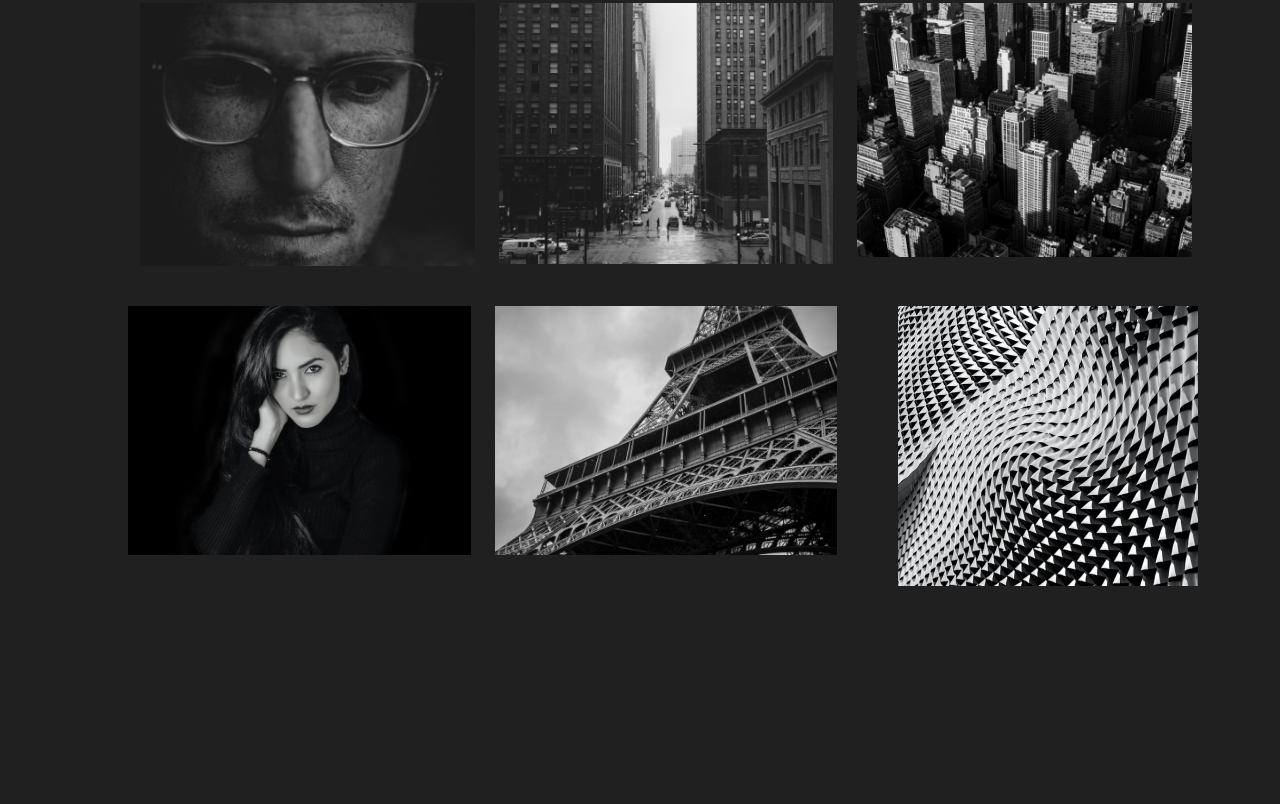
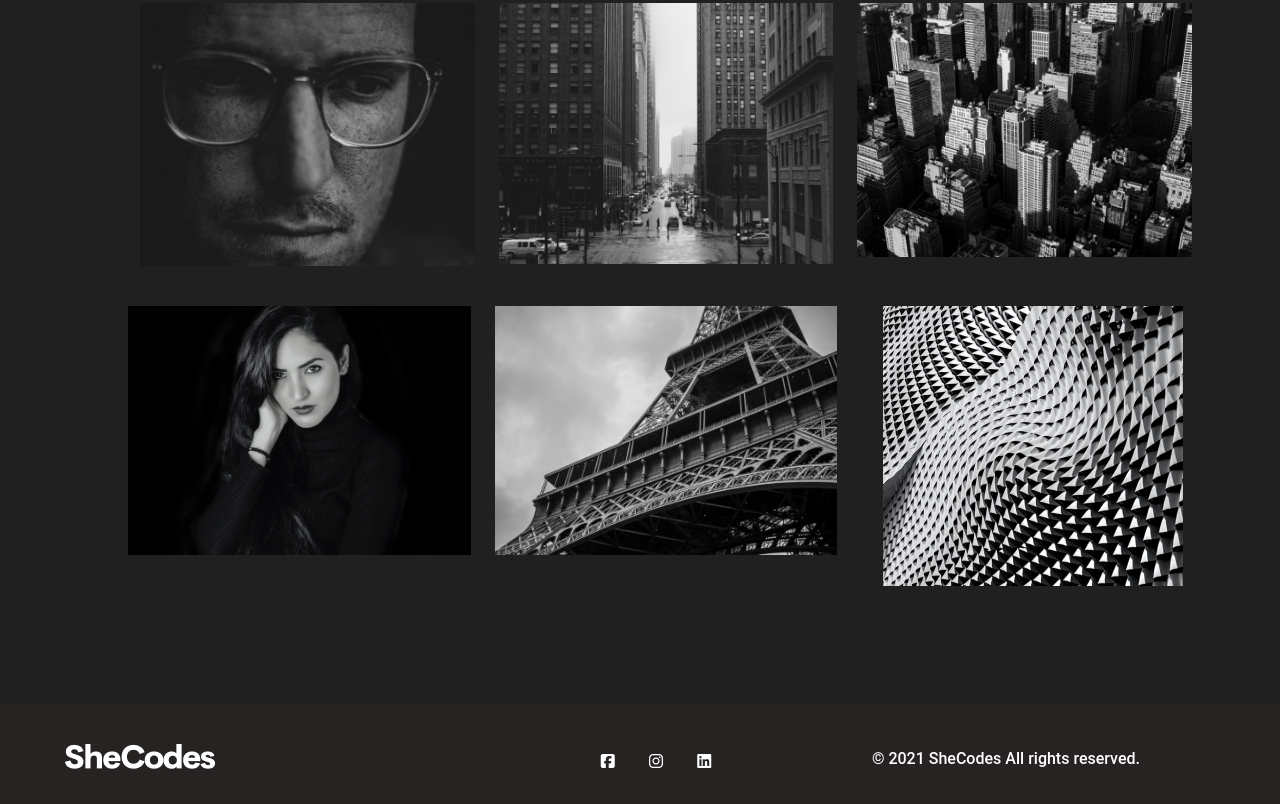
Before and after one commit to ataa-pa/Week-4-Portfolio, a plain HTML site: page index.html in a window 1280 px wide. Shown: the part 1636-2440 px from the top of the page. Before the commit the page ends 2322 px from the top, so only its background shows below. Drawn offline with nearby package versions, Linux system fonts and the light colour scheme.

Commit message:
Added Footer

```diff
--- a/index.html
+++ b/index.html
@@ -38,9 +38,7 @@
         <img
           src="/images/She Codes.png"
           alt="SheCodes"
-          width="150"
-          height="24.75"
-          class="d-inline-block align-text-top logo"
+          class="d-inline-block logo"
         />
 
         <button
@@ -176,13 +174,27 @@
               <img
                 src="/images/Rectangle 109-3.png"
                 alt="Car Black & White"
-              class="img-fluid test"
+                class="img-fluid"
               />
             </div>
           </div>
-
         </div>
       </div>
-
+    </div>
+    <div>
+      <footer>
+        <img
+          src="/images/She Codes.png"
+          alt="SheCodes"
+          class="d-inline-block bottom-logo"
+        />
+        <ul class="contact-icons">
+          <i class="fab fa-facebook-square fb-icon"></i>
+          <i class="fab fa-instagram ig-icon"></i>
+          <i class="fab fa-linkedin ln-icon"></i>
+        </ul>
+        <h6>© 2021 SheCodes All rights reserved.</h6>
+      </footer>
+    </div>
   </body>
 </html>
--- a/src/styles.css
+++ b/src/styles.css
@@ -10,6 +10,9 @@ body {
   color: var(--secondary-color);
   display: block;
   margin: 0 auto;
+  padding: 0;
+  height: 100%;
+  text-align: center;
 }
 
 h1 {
@@ -28,10 +31,14 @@ h2 {
   font-size: 24px;
   font-weight: 700;
   letter-spacing: 1.6px;
-  text-align: center;
   text-transform: uppercase;
 }
 
+h6 {
+  font-family: var(--primary-font-family);
+  margin: -40px 140px 0 0;
+  text-align: right;
+}
 p {
   font-family: var(--primary-font-family);
   font-size: 18px;
@@ -41,14 +48,28 @@ p {
   margin: 0 auto;
   padding-top: 25px;
   margin-bottom: 70px;
-  text-align: center;
   width: 460px;
   height: 60px;
+}
+
+footer {
+  background-color: #282323;
+  padding: none;
+  position: absolute;
+  width: 100%;
+  height: 100px;
+  left: 0;
+  top: 2340px;
 }
 
 .logo {
   margin-left: 80px;
   margin-top: 30px;
+}
+
+.bottom-logo {
+  margin-left: -1000px;
+  margin-top: 40px;
 }
 
 .navbar {
@@ -72,7 +93,6 @@ p {
 .hero {
   position: absolute;
   top: 275px;
-  text-align: center;
 }
 
 .btn-branding {
@@ -117,6 +137,13 @@ p {
   padding: 0 0 100px 0;
 }
 
-.test {
-  padding-left: 30px;
+.contact-icons {
+  justify-content: center;
+  margin-top: -20px;
 }
+.fb-icon {
+  padding-right: 30px;
+}
+.ig-icon {
+  padding-right: 30px;
+}
```
Lines whose indentation alone changed are shown as unchanged.
